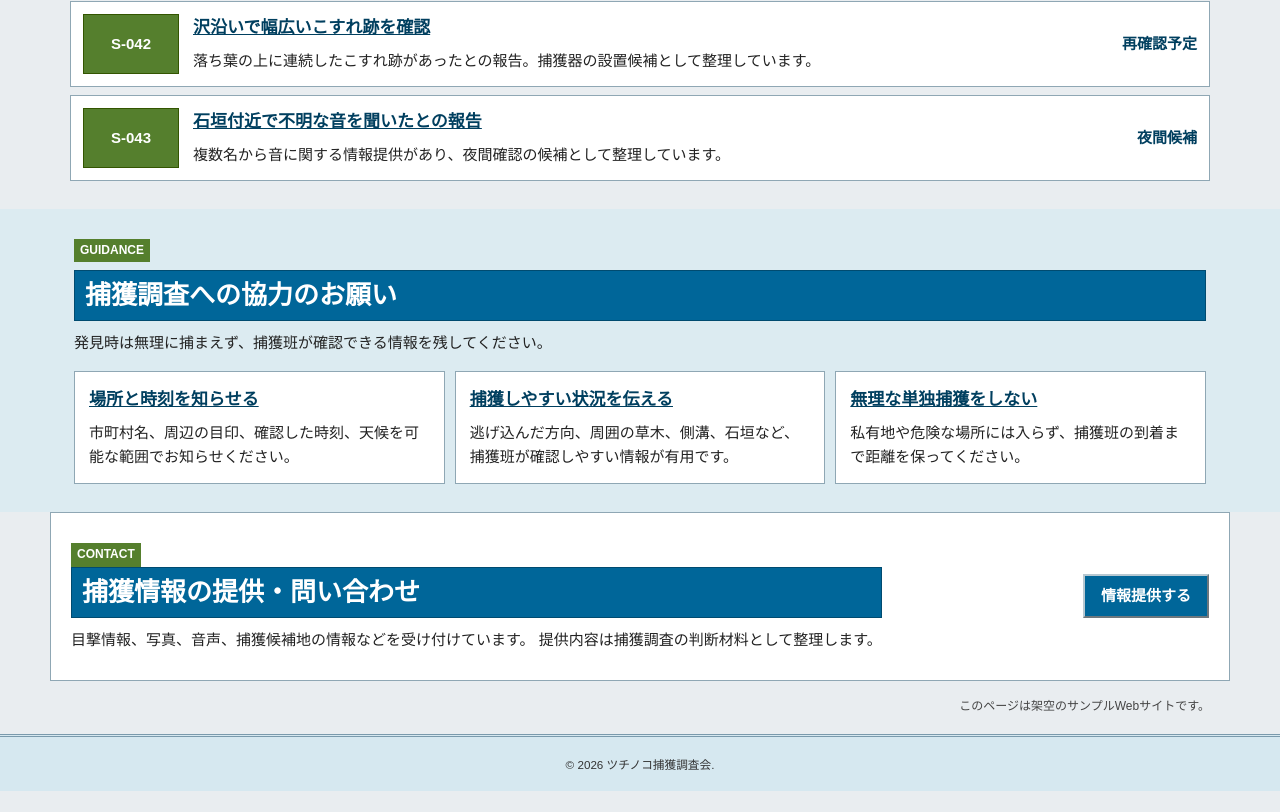
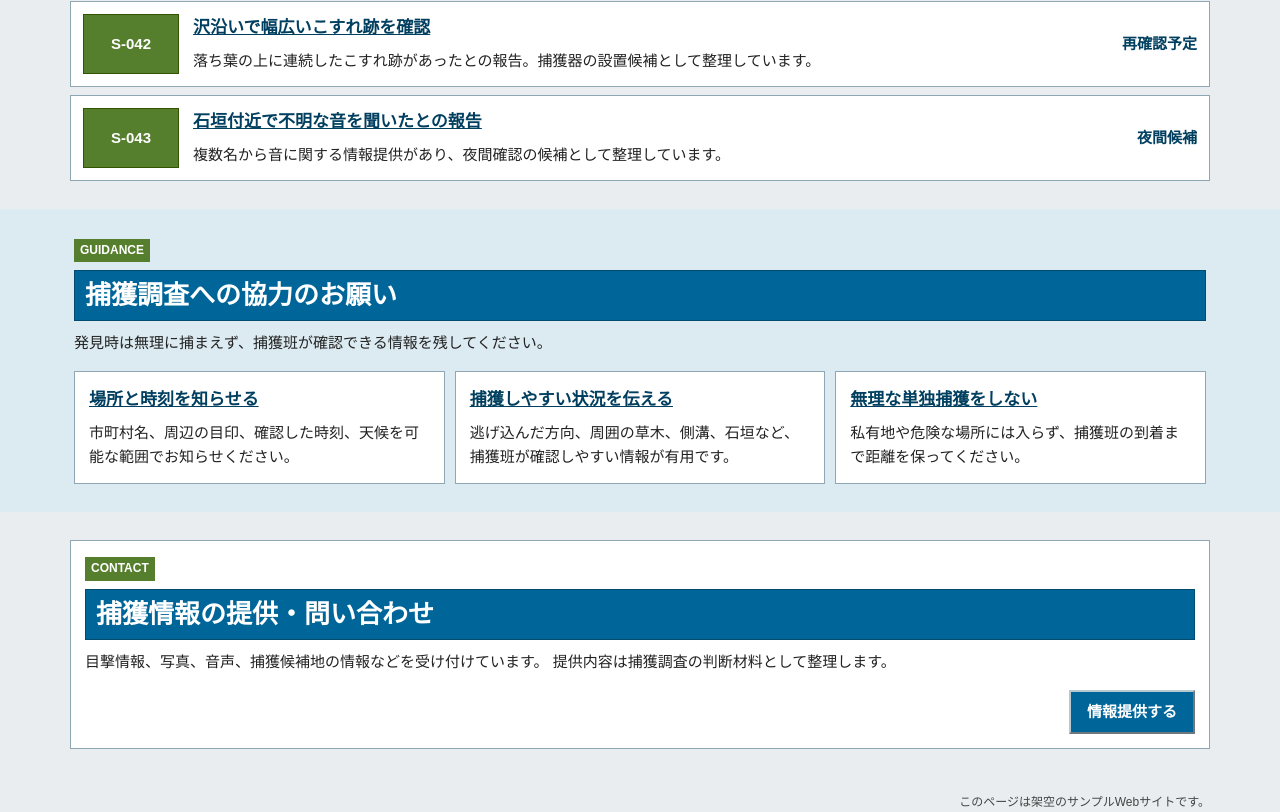
Before and after one commit to MrToad1949/ai-agent-website, a plain HTML site: page index.html in a window 1280 px wide. Shown: the part 1986-2798 px from the top of the page. Before the commit the page ends 2777 px from the top, so only its background shows below. Drawn offline with Linux system fonts and the light colour scheme.

Commit message:
Adjust contact section heading layout

```diff
--- a/index.html
+++ b/index.html
@@ -201,7 +201,8 @@
       </div>
     </section>
 
-    <section class="section contact" id="contact">
+    <section class="section" id="contact">
+      <div class="contact-panel">
         <div>
           <p class="eyebrow">Contact</p>
           <h2>捕獲情報の提供・問い合わせ</h2>
@@ -211,6 +212,7 @@
           </p>
         </div>
         <button class="button primary" id="report-button" type="button">情報提供する</button>
+      </div>
     </section>
 
     <aside class="site-note" aria-label="サイト注記">
--- a/styles.css
+++ b/styles.css
@@ -90,8 +90,7 @@ a {
 }
 
 .hero,
-.section,
-.contact {
+.section {
   max-width: 1180px;
   margin: 0 auto;
   padding: 28px 20px;
@@ -111,7 +110,7 @@ a {
 .record,
 .mascot-card,
 .guide-item,
-.contact {
+.contact-panel {
   background: #fff;
   border: 1px solid #8fa7b4;
 }
@@ -152,6 +151,8 @@ h1 {
 }
 
 h2 {
+  display: block;
+  width: 100%;
   margin-bottom: 10px;
   padding: 7px 10px;
   color: #fff;
@@ -171,6 +172,12 @@ h3 {
 
 p {
   color: #222;
+}
+
+.eyebrow + h1,
+.eyebrow + h2,
+.eyebrow + h3 {
+  margin-top: 0;
 }
 
 .actions {
@@ -269,12 +276,15 @@ p {
 }
 
 .section-title {
-  max-width: 760px;
   margin-bottom: 16px;
 }
 
+.section-title > p:last-child {
+  max-width: 760px;
+}
+
 .section-title p:last-child,
-.contact p {
+.contact-panel p:last-child {
   margin-bottom: 0;
 }
 
@@ -578,11 +588,23 @@ p {
   margin-bottom: 0;
 }
 
-.contact {
+.contact-panel {
   display: flex;
-  align-items: center;
-  justify-content: space-between;
+  align-items: flex-start;
+  flex-direction: column;
   gap: 16px;
+  padding: 14px;
+}
+
+.contact-panel > div {
+  width: 100%;
+}
+
+.contact-panel .button {
+  align-self: flex-end;
+}
+
+#contact {
   margin-bottom: 32px;
 }
 
@@ -730,7 +752,7 @@ p {
 
 @media (max-width: 880px) {
   .header-inner,
-  .contact {
+  .contact-panel {
     align-items: flex-start;
     flex-direction: column;
   }
```
Lines whose indentation alone changed are shown as unchanged.
